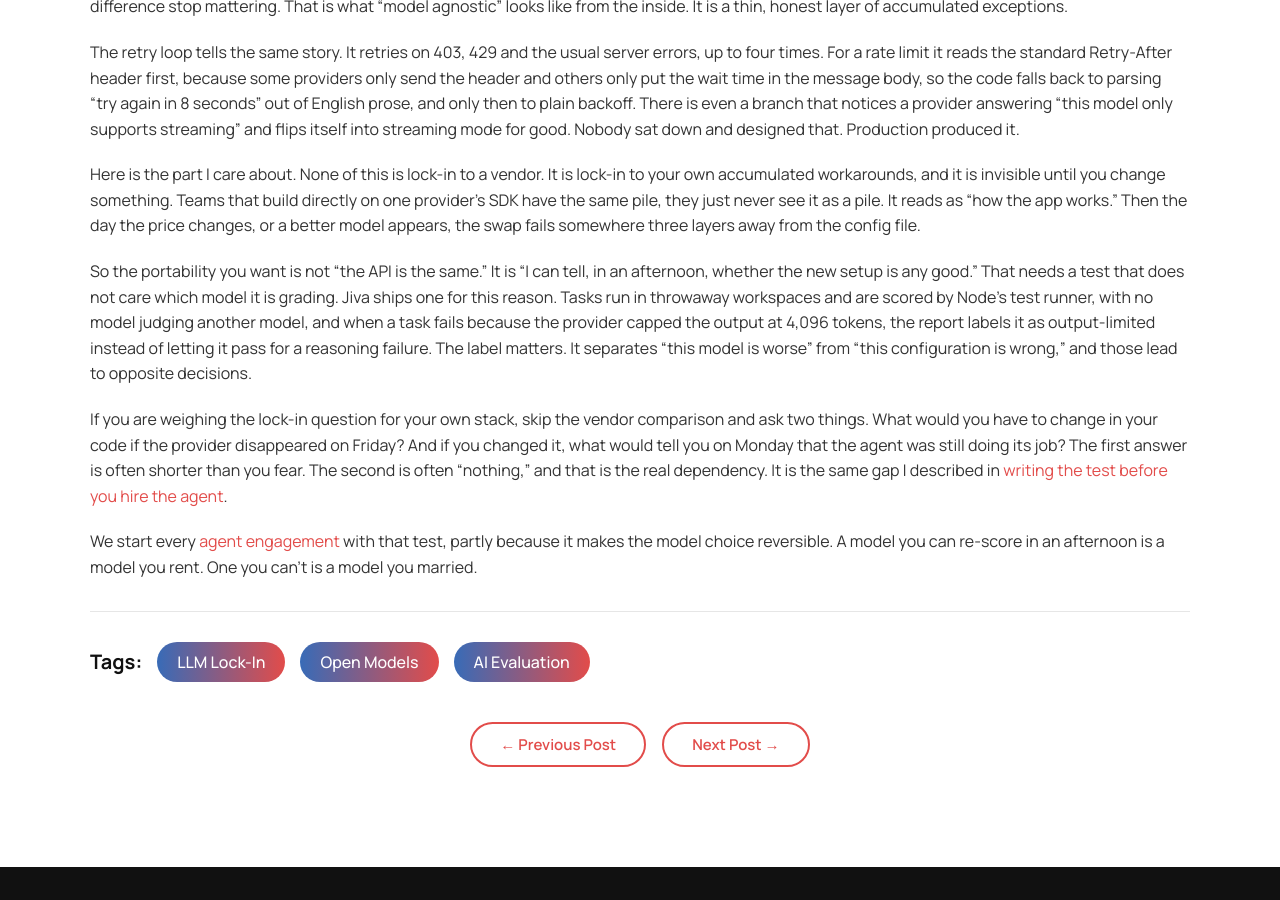
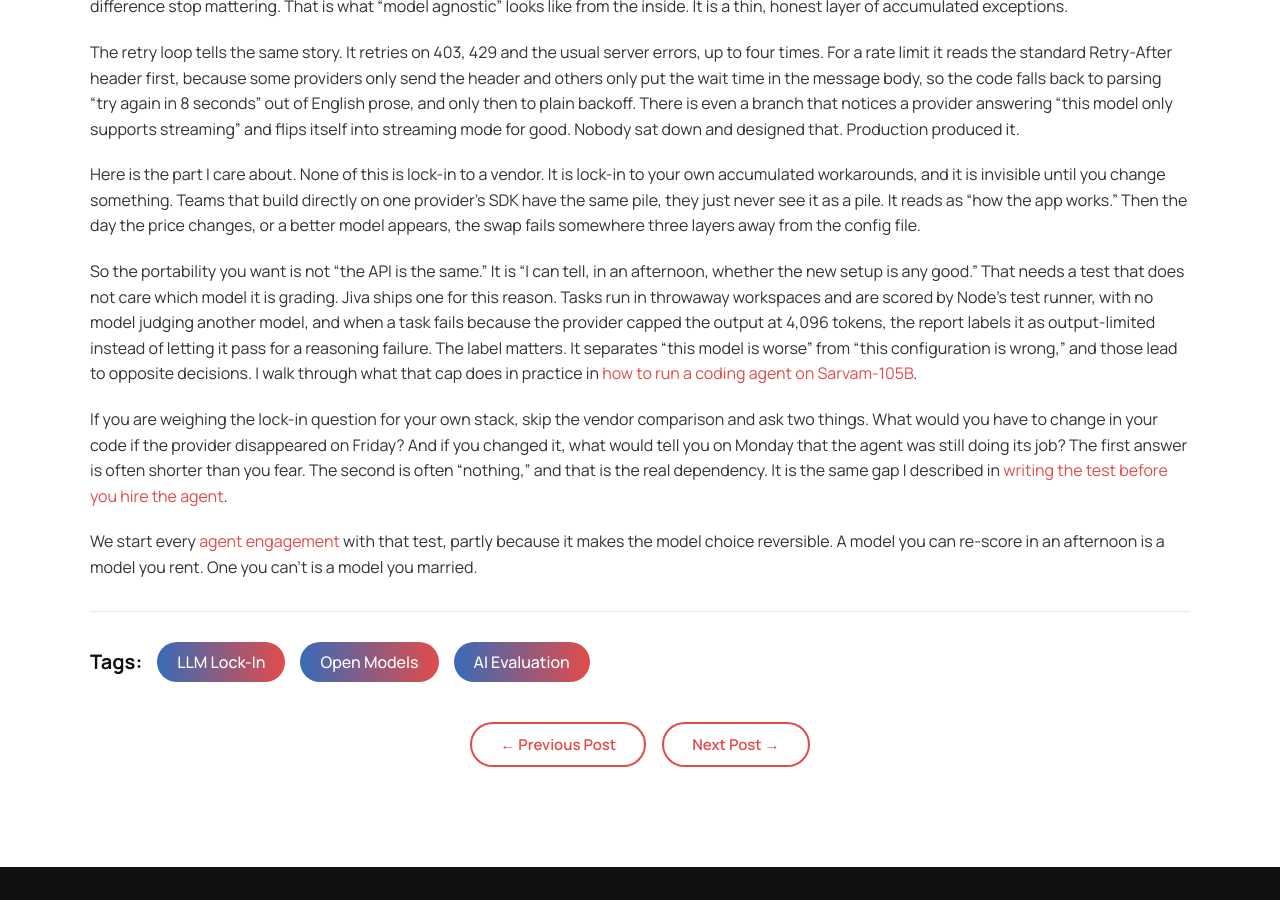
Before and after one commit to gritsa/www-gritsa.github.io, a Jekyll site: the page built from _posts/2026-10-26-llm-lock-in-is-not-where-you-think-it-is.md, in a window 1280 px wide and 900 px high, scrolled down 1838 px. Built offline with Jekyll 4.4.1, drawn with Linux system fonts in a browser that asks for light colours.

Commit message:
Link the Sarvam-105B guide from the lock-in essay and the AI agents service page

```diff
--- a/_posts/2026-10-26-llm-lock-in-is-not-where-you-think-it-is.md
+++ b/_posts/2026-10-26-llm-lock-in-is-not-where-you-think-it-is.md
@@ -28,7 +28,7 @@ The retry loop tells the same story. It retries on 403, 429 and the usual server
 
 Here is the part I care about. None of this is lock-in to a vendor. It is lock-in to your own accumulated workarounds, and it is invisible until you change something. Teams that build directly on one provider's SDK have the same pile, they just never see it as a pile. It reads as "how the app works." Then the day the price changes, or a better model appears, the swap fails somewhere three layers away from the config file.
 
-So the portability you want is not "the API is the same." It is "I can tell, in an afternoon, whether the new setup is any good." That needs a test that does not care which model it is grading. Jiva ships one for this reason. Tasks run in throwaway workspaces and are scored by Node's test runner, with no model judging another model, and when a task fails because the provider capped the output at 4,096 tokens, the report labels it as output-limited instead of letting it pass for a reasoning failure. The label matters. It separates "this model is worse" from "this configuration is wrong," and those lead to opposite decisions.
+So the portability you want is not "the API is the same." It is "I can tell, in an afternoon, whether the new setup is any good." That needs a test that does not care which model it is grading. Jiva ships one for this reason. Tasks run in throwaway workspaces and are scored by Node's test runner, with no model judging another model, and when a task fails because the provider capped the output at 4,096 tokens, the report labels it as output-limited instead of letting it pass for a reasoning failure. The label matters. It separates "this model is worse" from "this configuration is wrong," and those lead to opposite decisions. I walk through what that cap does in practice in [how to run a coding agent on Sarvam-105B](/blog/2026/10/28/run-a-coding-agent-on-sarvam-105b/).
 
 If you are weighing the lock-in question for your own stack, skip the vendor comparison and ask two things. What would you have to change in your code if the provider disappeared on Friday? And if you changed it, what would tell you on Monday that the agent was still doing its job? The first answer is often shorter than you fear. The second is often "nothing," and that is the real dependency. It is the same gap I described in [writing the test before you hire the agent](/blog/2026/10/12/write-the-test-before-you-hire-the-agent/).
 
--- a/services/ai-agents/index.html
+++ b/services/ai-agents/index.html
@@ -277,7 +277,7 @@
                                         </div>
                                         <div class="service-result-item-content">
                                             <h3>A coding agent that runs on Sarvam-105B</h3>
-                                            <p>Jiva's code mode edits your code and checks each edit against language server diagnostics before it moves on. It runs with the Sarvam-105B reasoning model as a first-class option: there is a Sarvam setup preset, Jiva handles Sarvam's tool-call format, and it recovers when a large write hits Sarvam's 4,096-token output cap. As far as we know, Jiva is the only autonomous agent with first-class coding capabilities that runs with Sarvam-105B. The cap is real. Very large single-file writes are limited, and Jiva's built-in benchmark flags those tasks as output-limited instead of hiding them. Because Jiva is open source and model-agnostic, the same agent can run on another model when a task needs it. Details in the <a href="https://github.com/KarmaloopAI/Jiva" target="_blank">Jiva README</a>.</p>
+                                            <p>Jiva's code mode edits your code and checks each edit against language server diagnostics before it moves on. It runs with the Sarvam-105B reasoning model as a first-class option: there is a Sarvam setup preset, Jiva handles Sarvam's tool-call format, and it recovers when a large write hits Sarvam's 4,096-token output cap. As far as we know, Jiva is the only autonomous agent with first-class coding capabilities that runs with Sarvam-105B. The cap is real. Very large single-file writes are limited, and Jiva's built-in benchmark flags those tasks as output-limited instead of hiding them. Because Jiva is open source and model-agnostic, the same agent can run on another model when a task needs it. Setup steps and what the cap does in practice are in our <a href="/blog/2026/10/28/run-a-coding-agent-on-sarvam-105b/">guide to running a coding agent on Sarvam-105B</a>, and the details are in the <a href="https://github.com/KarmaloopAI/Jiva" target="_blank">Jiva README</a>.</p>
                                         </div>
                                     </div>
                                     <!-- Service Result Item End -->
```
